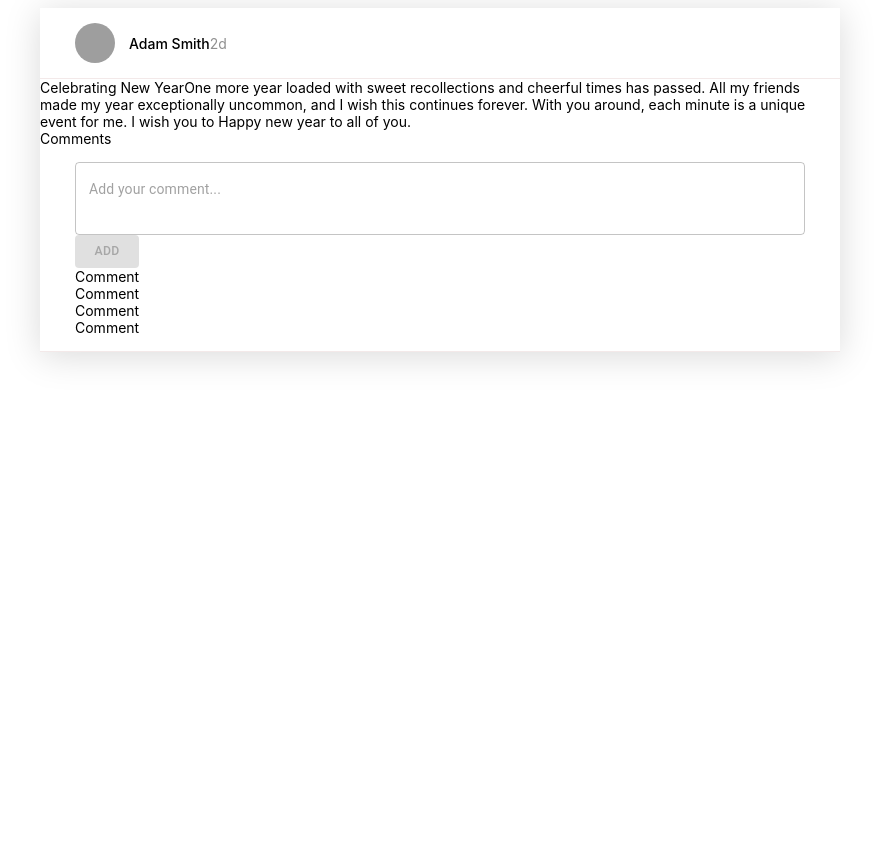
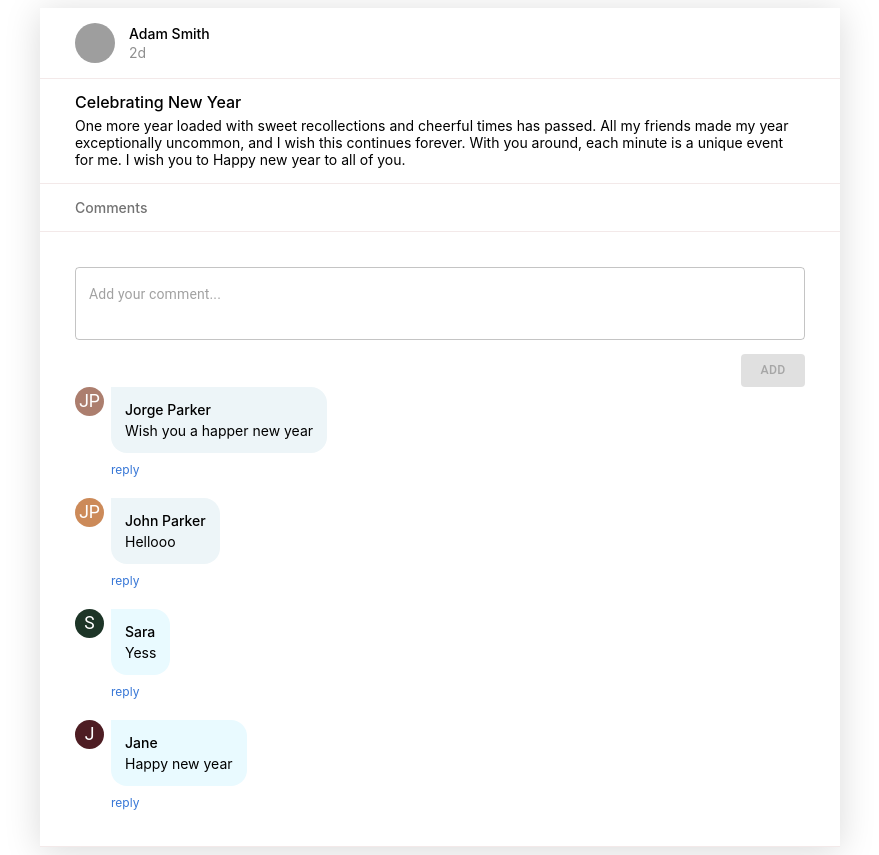
Before and after one commit to Milee-Kayastha/authenticated-nested-comment-system, a React (Vite) app: page / in a window 1280 px wide. Shown: the whole page, without its empty margins (200-1079 px from the left). Before the commit the page ends 816 px from the top, so only its background shows below. Built offline with nearby package versions, Linux system fonts and the light colour scheme; grey boxes are pictures that could not be loaded; the HTML template or start-up script is replaced by a standard one.

Commit message:
feat: add ui for comment component

```diff
--- a/src/App.css
+++ b/src/App.css
@@ -8,9 +8,9 @@
 }
 
 .profile,
-.post_detail,
+.post-detail,
 .comments,
-.comments_header {
+.comments-header {
   padding: 15px 35px;
   border-bottom: 1px solid #f3e9e9;
 }
@@ -20,23 +20,137 @@
   align-items: center;
   gap: 1rem;
 }
-.profile_img {
+.profile-img {
 }
-.profile_detail {
+.profile-detail {
   display: flex;
   flex-direction: column;
   gap: 2px;
 }
-.post_detail {
+.post-detail {
   display: flex;
   flex-direction: column;
   gap: 6px;
 }
-.post_title {
+.post-title {
   font-size: 16px;
   font-weight: 500;
 }
-.comments_header {
+.comments-header {
   color: #727272;
   font-weight: 500;
 }
+
+.comments {
+  margin-top: 20px;
+}
+
+.comments-title {
+  font-size: 30px;
+  margin-bottom: 20px;
+}
+
+.comments-container {
+  margin-top: 40px;
+}
+.comment-form {
+  display: flex;
+  flex-direction: column;
+}
+
+.comment-form-title {
+  font-size: 22px;
+}
+
+.comment-form-textarea {
+  width: 100%;
+  height: 80px;
+  margin-bottom: 8px;
+  margin-top: 8px;
+  border: 1px solid rgb(107, 114, 12);
+}
+.comment-form-action {
+  margin-top: 1rem;
+  display: flex;
+  justify-content: flex-end;
+  gap: 1rem;
+}
+
+.comment-form-button {
+  font-size: 16px;
+  padding: 8px 16px;
+  background: rgb(59, 130, 246);
+  border-radius: 8px;
+  color: white;
+}
+
+.comment-form-button:hover:enabled {
+  cursor: pointer;
+  background: rgb(37, 99, 235);
+}
+
+.comment-form-button:disabled {
+  opacity: 0.7;
+  cursor: default;
+}
+
+.comment-form-cancel-button {
+  margin-left: 10px;
+}
+
+.comment {
+  display: flex;
+  gap: 0.5rem;
+  margin-bottom: 20px;
+}
+
+.comment-image-container {
+  margin-right: 12px;
+}
+
+.comment-image-container img {
+  border-radius: 50px;
+}
+
+.comment-right-part {
+  width: 100%;
+}
+
+.comment-content {
+  display: flex;
+  flex-direction: column;
+  gap: 4px;
+  width: fit-content;
+  padding: 1rem;
+  border-radius: 0px 16px 16px 16px;
+}
+.comment-content-top {
+  background: #edf5f8;
+}
+.comment-content-child {
+  background: #e9faff;
+}
+
+.comment-author {
+  font-weight: 500;
+}
+
+.comment-actions {
+  display: flex;
+  font-size: 12px;
+  color: #3676d6;
+  cursor: pointer;
+  margin-top: 8px;
+}
+
+.comment-action {
+  margin-right: 8px;
+}
+
+.comment-action:hover {
+  text-decoration: underline;
+}
+
+.replies {
+  margin-top: 20px;
+}
--- a/src/components/Comment.jsx
+++ b/src/components/Comment.jsx
@@ -1,9 +1,89 @@
-import React from 'react'
+import CommentForm from "./CommentForm";
+import Avatar from "@mui/material/Avatar";
 
-const Comment = ({comment}) => {
+const Comment = ({
+  comment,
+  setActiveComment,
+  activeComment,
+  updateComment,
+  deleteComment,
+  addComment,
+  parentId = null,
+  // currentUserId,
+}) => {
+  let currentUserId = 1;
+
+  function stringToColor(string) {
+    let hash = 0;
+    let i;
+
+    /* eslint-disable no-bitwise */
+    for (i = 0; i < string.length; i += 1) {
+      hash = string.charCodeAt(i) + ((hash << 5) - hash);
+    }
+
+    let color = "#";
+
+    for (i = 0; i < 3; i += 1) {
+      const value = (hash >> (i * 8)) & 0xff;
+      color += `00${value.toString(16)}`.slice(-2);
+    }
+    /* eslint-enable no-bitwise */
+
+    return color;
+  }
+  const stringAvatar = (name) => {
+    const initials = name
+      .split(" ")
+      .map((part) => part[0])
+      .join("");
+
+    return {
+      sx: {
+        bgcolor: stringToColor(name),
+        width: 29,
+        height: 29,
+      },
+      children: initials,
+    };
+  };
+
   return (
-    <div>Comment</div>
-  )
-}
+    <div key={comment.id} className="comment">
+      <Avatar {...stringAvatar(comment.username)} />
+      <div className="comment-right-part">
+        <div
+          className={`comment-content ${
+            comment.parentId ? "comment-content-child" : "comment-content-top"
+          }`}
+        >
+          <div className="comment-author">{comment.username}</div>
+           <div className="comment-text">{comment.body}</div>
 
-export default Comment
+        </div>
+        <div className="comment-actions">
+          reply
+          </div>
+        {comment?.replies?.length > 0 && (
+          <div className="replies">
+            {comment.replies.map((reply) => (
+              <Comment
+                comment={reply}
+                key={reply.id}
+                setActiveComment={setActiveComment}
+                activeComment={activeComment}
+                updateComment={updateComment}
+                deleteComment={deleteComment}
+                addComment={addComment}
+                parentId={comment.id}
+                currentUserId={currentUserId}
+              />
+            ))}
+          </div>
+        )}
+      </div>
+    </div>
+  );
+};
+
+export default Comment;
--- a/src/components/Comments.jsx
+++ b/src/components/Comments.jsx
@@ -38,14 +38,25 @@ const Comments = () => {
     },
   ];
   const [comments, setComments] = useState(fakeComments);
+  const [activeComment, setActiveComment] = useState(null);
+
 
   return (
     <div>
-      <CommentForm />
+      <CommentForm handleSubmit={null} />
       <div className="comments_container">
-        {comments && comments.map((comment) => (
-          <Comment key={comment.id} comment={comment} />
-        ))}
+        {comments &&
+          comments.map((comment) => (
+            <Comment
+              key={comment.id}
+              comment={comment}
+              activeComment={activeComment}
+              setActiveComment={setActiveComment}
+              addComment={null}
+              deleteComment={null}
+              updateComment={null}
+            />
+          ))}
       </div>
     </div>
   );
```
